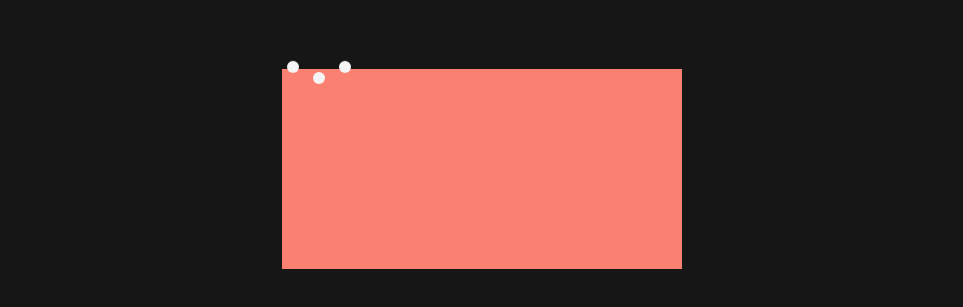
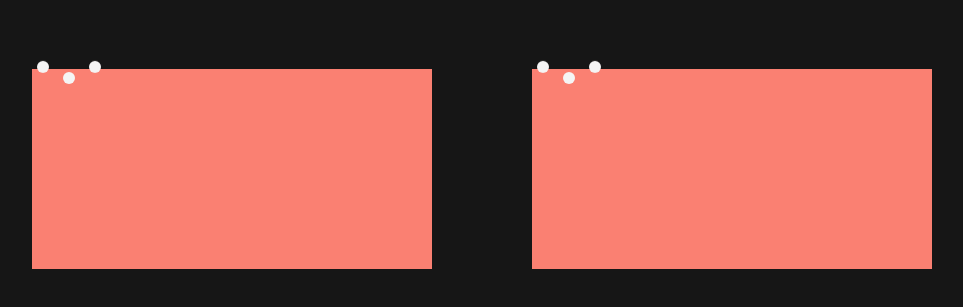
Before and after one commit to Nathlo/simple-dots-loader, a plain HTML site: page index.html in a window 1280 px wide. Shown: the part 231-538 px from the top of the page, without its empty margins (158-1121 px from the left). Drawn offline with Linux system fonts and the light colour scheme.

Commit message:
second loader added

```diff
--- a/index.html
+++ b/index.html
@@ -14,6 +14,12 @@
             <div class="dot dot-2"></div>
             <div class="dot dot-3"></div>
         </div>
+
+        <div class="container">
+            <div class="dot dot-1"></div>
+            <div class="dot dot-2"></div>
+            <div class="dot dot-3"></div>
+        </div>
     </section>
 
 
```
